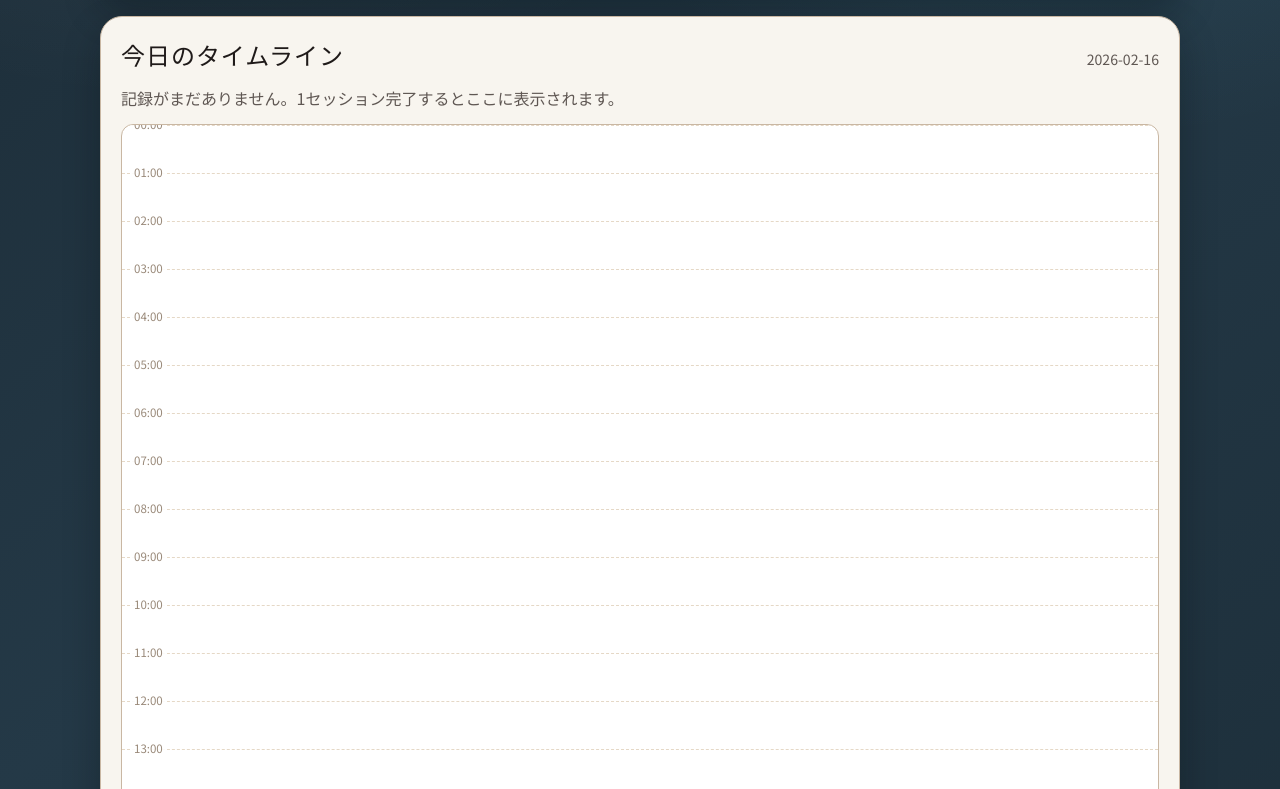
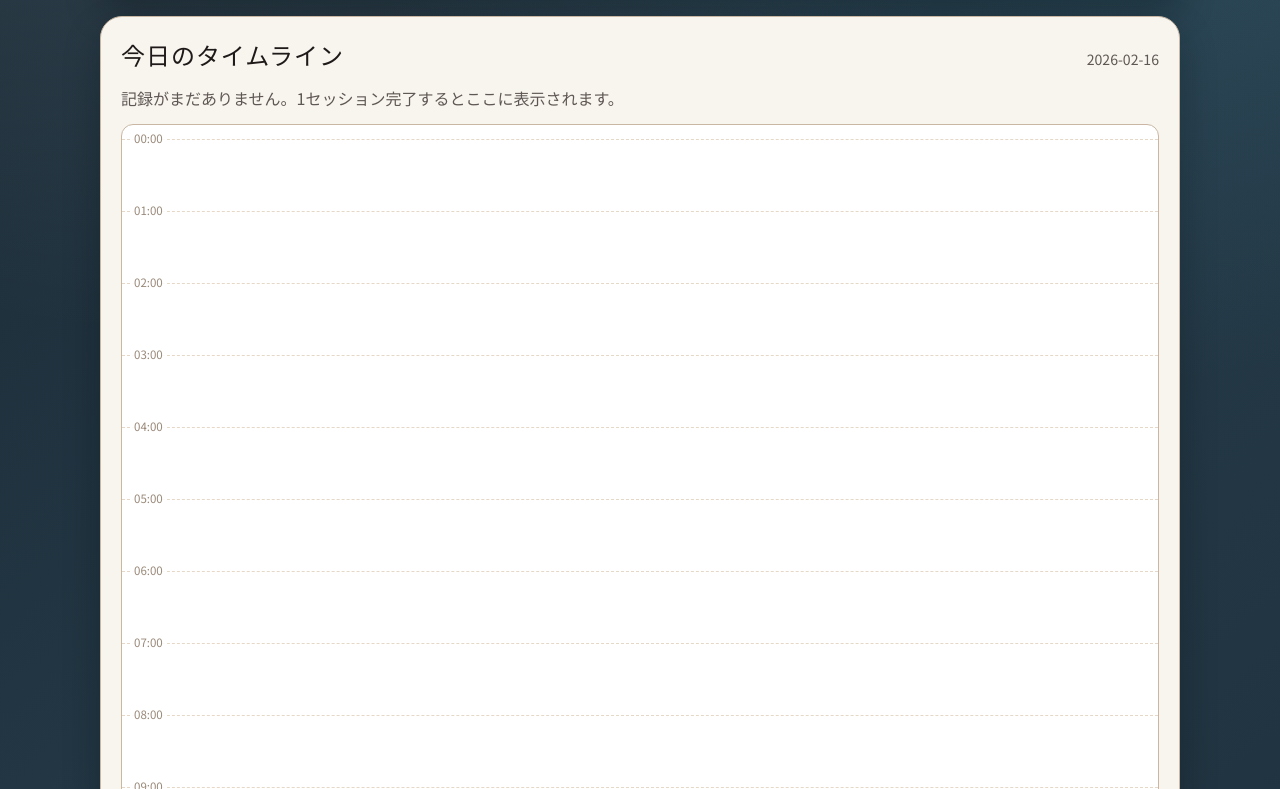
Before and after one commit to Corona-Shio/pomodoro-timer, a React (Vite) app: page / in a window 1280 px wide. Shown: the part 971-1760 px from the top of the page. Built offline with nearby package versions, Linux system fonts and the light colour scheme.

Commit message:
Improve timeline readability and compact task labels

```diff
--- a/src/App.tsx
+++ b/src/App.tsx
@@ -4,8 +4,7 @@ import {
   calcMinuteHandAngle,
   clampMinutes,
   minutesFromStartOfDay,
-  toDateKey,
-  toLocalTime
+  toDateKey
 } from './lib/timer';
 import {
   loadLogs,
@@ -20,8 +19,12 @@ import {
 import type { CompletionSound, TimeLog, TimerStatus } from './lib/types';
 
 const DAY_MINUTES = 24 * 60;
-const PIXELS_PER_MINUTE = 0.8;
-const TIMELINE_HEIGHT = DAY_MINUTES * PIXELS_PER_MINUTE;
+const PIXELS_PER_MINUTE = 1.2;
+const TIMELINE_EDGE_PADDING = 14;
+const TIMELINE_LABEL_GUTTER = 72;
+const TIMELINE_BODY_HEIGHT = DAY_MINUTES * PIXELS_PER_MINUTE;
+const TIMELINE_TOTAL_HEIGHT = TIMELINE_BODY_HEIGHT + TIMELINE_EDGE_PADDING * 2;
+const COMPACT_THRESHOLD_MINUTES = 30;
 
 type SessionMeta = {
   startedAt: Date;
@@ -35,6 +38,13 @@ const nowClock = (): string =>
     minute: '2-digit',
     second: '2-digit',
     hour12: false
+  });
+
+const toMeridiemTime = (iso: string): string =>
+  new Date(iso).toLocaleTimeString('ja-JP', {
+    hour: 'numeric',
+    minute: '2-digit',
+    hour12: true
   });
 
 const requestNotificationPermission = (): void => {
@@ -430,7 +440,12 @@ function App() {
           <p className="empty">記録がまだありません。1セッション完了するとここに表示されます。</p>
         )}
         <div className="timeline-shell">
-          <div className="timeline-axis" style={{ height: `${TIMELINE_HEIGHT}px` }}>
+          <div className="timeline-axis" style={{ height: `${TIMELINE_TOTAL_HEIGHT}px` }}>
+            <div
+              className="timeline-grid"
+              data-testid="timeline-grid"
+              style={{ top: `${TIMELINE_EDGE_PADDING}px`, height: `${TIMELINE_BODY_HEIGHT}px` }}
+            >
               {Array.from({ length: 25 }).map((_, hour) => (
                 <div
                   className="hour-line"
@@ -440,28 +455,44 @@ function App() {
                   <span>{`${hour.toString().padStart(2, '0')}:00`}</span>
                 </div>
               ))}
+            </div>
 
+            <div
+              className="timeline-events"
+              data-testid="timeline-events"
+              style={{
+                top: `${TIMELINE_EDGE_PADDING}px`,
+                left: `${TIMELINE_LABEL_GUTTER}px`,
+                height: `${TIMELINE_BODY_HEIGHT}px`
+              }}
+            >
               {timeline.logs.map((entry) => {
                 const startMinute = minutesFromStartOfDay(entry.startedAt);
                 const endMinute = minutesFromStartOfDay(entry.endedAt);
-              const top = Math.max(0, (startMinute / DAY_MINUTES) * TIMELINE_HEIGHT);
-              const height = Math.max(12, ((endMinute - startMinute) / DAY_MINUTES) * TIMELINE_HEIGHT);
+                const blockMinutes = Math.max(0, endMinute - startMinute);
+                const isCompact = blockMinutes < COMPACT_THRESHOLD_MINUTES;
+                const top = Math.max(0, (startMinute / DAY_MINUTES) * TIMELINE_BODY_HEIGHT);
+                const height = Math.max(12, (blockMinutes / DAY_MINUTES) * TIMELINE_BODY_HEIGHT);
                 const width = `calc(${100 / timeline.laneCount}% - 8px)`;
                 const left = `calc(${(entry.lane * 100) / timeline.laneCount}% + 6px)`;
                 const actualMin = Math.round(entry.actualSeconds / 60);
+                const timeRange = `${toMeridiemTime(entry.startedAt)}~${toMeridiemTime(entry.endedAt)}`;
+                const blockLabel = `${entry.task}、${timeRange}`;
 
                 return (
                   <article
                     key={entry.id}
-                  className="time-block"
+                    className={`time-block ${isCompact ? 'compact' : ''}`}
                     style={{ top: `${top}px`, height: `${height}px`, width, left }}
+                    title={blockLabel}
+                    aria-label={blockLabel}
                   >
-                  <strong>{entry.task}</strong>
-                  <small>{`${toLocalTime(entry.startedAt)} - ${toLocalTime(entry.endedAt)}`}</small>
-                  <small>{`計画 ${entry.plannedMinutes}分 / 実績 ${actualMin}分`}</small>
+                    <strong>{blockLabel}</strong>
+                    {!isCompact && <small>{`計画 ${entry.plannedMinutes}分 / 実績 ${actualMin}分`}</small>}
                   </article>
                 );
               })}
+            </div>
           </div>
         </div>
       </section>
--- a/src/app.css
+++ b/src/app.css
@@ -327,7 +327,21 @@ button.secondary {
 
 .timeline-axis {
   position: relative;
-  min-width: 520px;
+  min-width: 620px;
+}
+
+.timeline-grid,
+.timeline-events {
+  position: absolute;
+}
+
+.timeline-grid {
+  left: 0;
+  right: 0;
+}
+
+.timeline-events {
+  right: 6px;
 }
 
 .hour-line {
@@ -360,11 +374,30 @@ button.secondary {
 
 .time-block strong {
   font-size: 0.82rem;
+  line-height: 1.2;
+  display: -webkit-box;
+  -webkit-line-clamp: 2;
+  -webkit-box-orient: vertical;
+  overflow: hidden;
 }
 
 .time-block small {
   font-size: 0.72rem;
   color: #553f38;
+  line-height: 1.2;
+  overflow: hidden;
+  text-overflow: ellipsis;
+  white-space: nowrap;
+}
+
+.time-block.compact {
+  padding: 5px 6px;
+  align-content: center;
+  gap: 0;
+}
+
+.time-block.compact small {
+  display: none;
 }
 
 @media (max-width: 740px) {
@@ -387,6 +420,6 @@ button.secondary {
   }
 
   .timeline-axis {
-    min-width: 100%;
+    min-width: 620px;
   }
 }
```
Also changed, not shown: 1 other file (tests, documents, lock files or other folders). Lines whose indentation alone changed are shown as unchanged.
